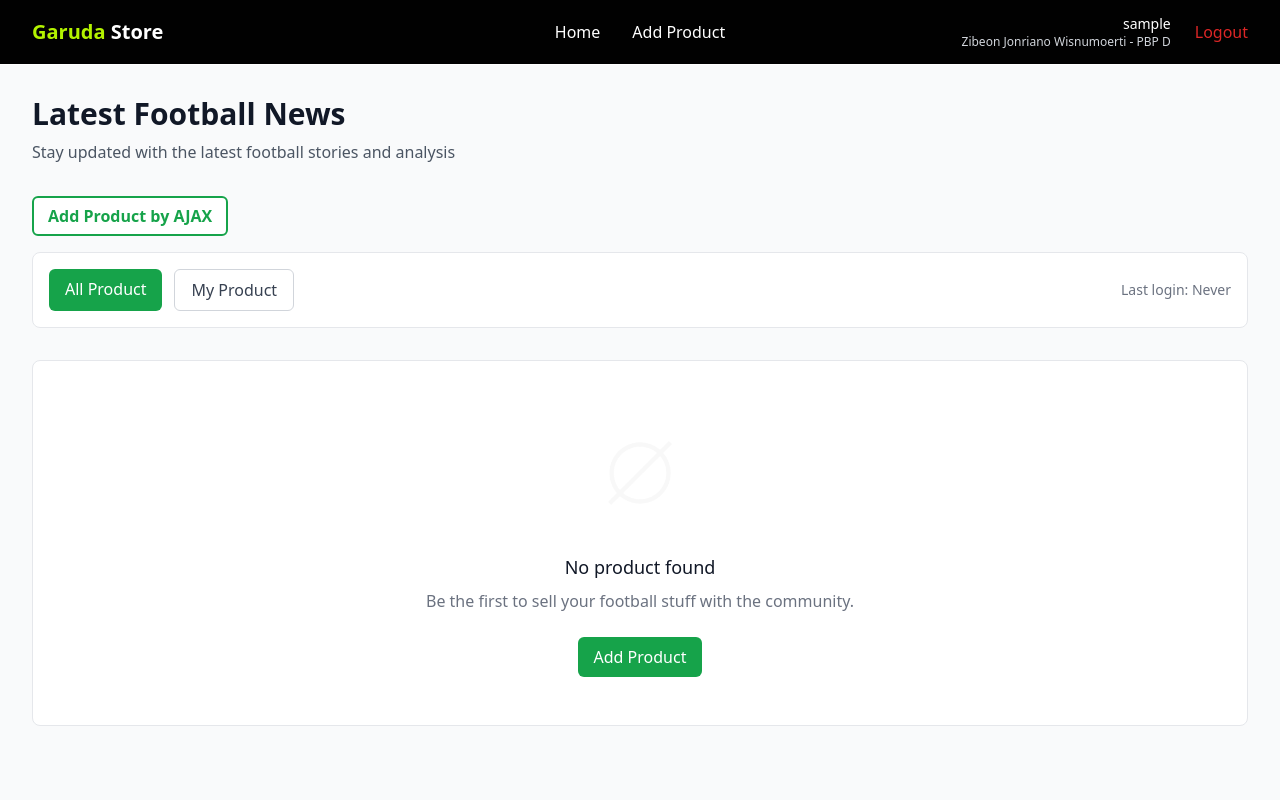
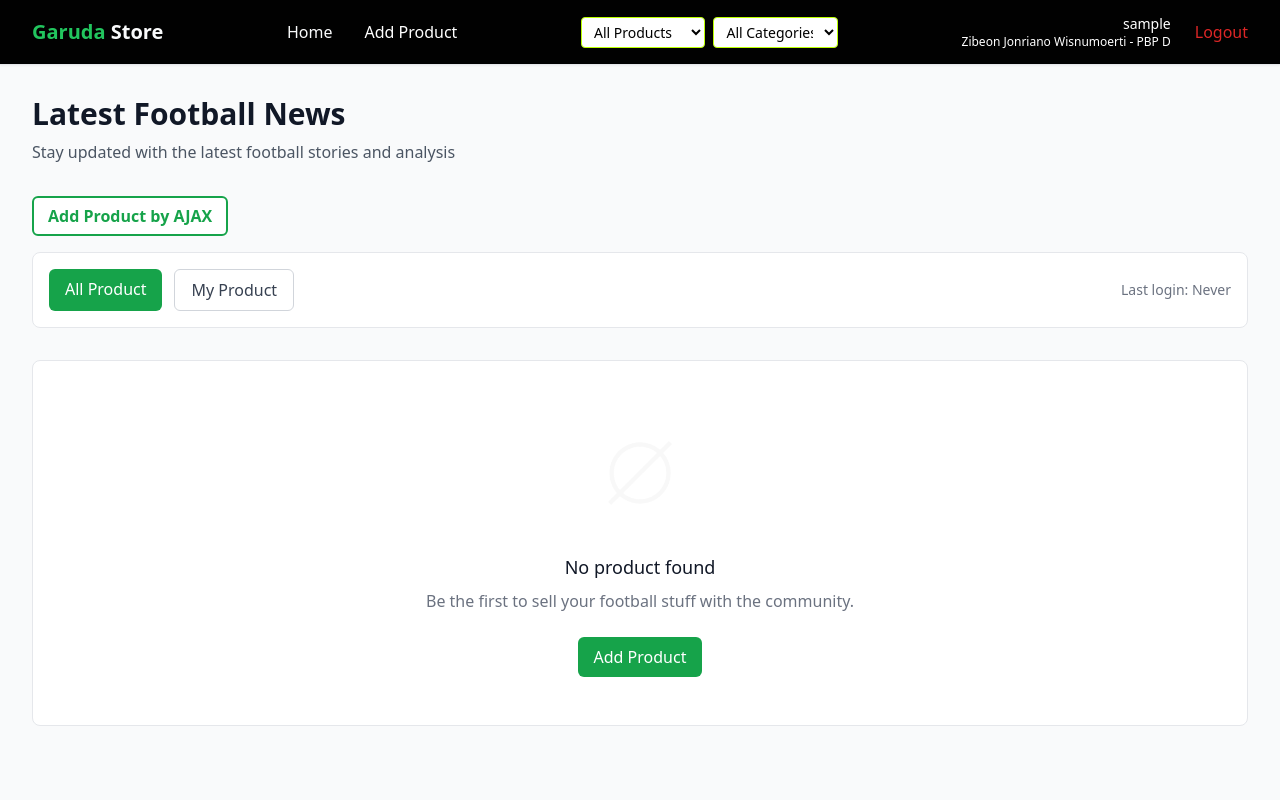
Before and after one commit to zibeonjonriano/garuda-store, a Django app: page / in a window 1280 px wide. Run offline with Django 5.2, Linux system fonts and the light colour scheme; the visitor is signed in with stand-in values (Sample User, id 1); data that the repository does not hold is empty; some libraries are stand-ins or nearby versions.

Commit message:
Beresin Styling Navbar + Product Detail

```diff
--- a/templates/navbar.html
+++ b/templates/navbar.html
@@ -1,23 +1,39 @@
-<nav class="fixed top-0 left-0 w-full bg-[#010101] border-white shadow-xg z-50 border-b border-gray-100">
+<nav class="fixed top-0 left-0 w-full bg-[#010101] border-b border-gray-200 shadow-sm z-50">
     <div class="max-w-7xl mx-auto px-6 lg:px-8">
       <div class="flex items-center justify-between h-16">
         <div class="flex items-center">
-          <h1 class="text-xl font-semibold text-white">
-            <span class="text-[#b3f300]">Garuda</span> Store
+          <h1 class="text-xl font-semibold text-gray-50">
+            <span class="text-green-500">Garuda</span> Store
           </h1>
         </div>
 
         <!-- Desktop Navigation -->
-        <div class="hidden md:flex items-center space-x-8 absolute left-1/2 transform -translate-x-1/2">
-          <a href="/" class="text-white hover:text-[#b3f300] font-medium transition-colors">
+        <div class="hidden md:flex items-center space-x-8">
+          <a href="/" class="text-gray-50 hover:text-green-500 font-medium transition-colors">
             Home
           </a>
-          <a href="{% url 'main:add_product' %}" class="text-white hover:text-[#b3f300] font-medium transition-colors">
+          <a href="{% url 'main:add_product' %}" class="text-white hover:text-green-500 font-medium transition-colors">
             Add Product
           </a>
         </div>
 
         <div class="hidden md:flex items-center space-x-4">
+
+        <!-- Owner Filter -->
+        <form method="GET" action="{% url 'main:show_main' %}" class="flex items-center space-x-2 ">
+            <select name="owner" onchange="this.form.submit()" class="border rounded px-2 py-1 text-sm bg-white">
+            <option value="all" {% if current_owner == "all" %}selected{% endif %}>All Products</option>
+            <option value="my" {% if current_owner == "my" %}selected{% endif %}>My Products</option>
+            </select>
+
+            <!-- Category Filter -->
+            <select name="category" onchange="this.form.submit()" class="border rounded px-2 py-1 text-sm bg-white">
+            <option value="all" {% if current_category == "all" %}selected{% endif %}>All Categories</option>
+            {% for key, value in categories %}
+                <option value="{{ key }}" {% if current_category == key %}selected{% endif %}>{{ value }}</option>
+            {% endfor %}
+            </select>
+        </form>
 
     </div>
 
@@ -26,7 +42,7 @@
           {% if user.is_authenticated %}
             <div class="text-right">
               <div class="text-sm font-medium text-white">{{ name|default:user.username }}</div>
-              <div class="text-xs text-gray-300">{{ student_name|default:"Student" }} - {{ class_name|default:"Class" }}</div>
+              <div class="text-xs text-white">{{ student_name|default:"Student" }} - {{ class_name|default:"Class" }}</div>
             </div>
             <a href="{% url 'main:logout' %}" class="text-red-600 hover:text-red-700 font-medium transition-colors">
               Logout
@@ -43,7 +59,7 @@
 
         <!-- Mobile Menu Button -->
         <div class="md:hidden flex items-center">
-          <button class="mobile-menu-button p-2 text-white hover:text-[#b3f300] transition-colors">
+          <button class="mobile-menu-button p-2 text-green-500 hover:text-green-200 transition-colors">
             <span class="sr-only">Open menu</span>
             <div class="w-6 h-6 flex flex-col justify-center items-center">
               <span class="bg-current block transition-all duration-300 ease-out h-0.5 w-6 rounded-sm"></span>
@@ -55,14 +71,14 @@
       </div>
     </div>
     <!-- Mobile Menu -->
-    <div class="mobile-menu hidden md:hidden bg-[#232323] border-t border-gray-200">
+    <div class="mobile-menu hidden md:hidden bg-white border-t border-gray-200">
       <div class="px-6 py-4 space-y-4">
         <!-- Mobile Navigation Links -->
         <div class="space-y-1">
-            <a href="/" class="block text-white hover:text-[#b3f300] font-medium py-3 transition-colors">
+            <a href="/" class="block text-gray-600 hover:text-gray-900 font-medium py-3 transition-colors">
                 Home
             </a>
-            <a href="{% url 'main:add_product' %}" class="block text-white hover:text-[#b3f300] font-medium py-3 transition-colors">
+            <a href="{% url 'main:add_product' %}" class="block text-gray-600 hover:text-gray-900 font-medium py-3 transition-colors">
                 Add Product
             </a>
 
@@ -70,7 +86,7 @@
             <!-- Category Filter as Links -->
             {% for key, value in categories %}
                 <a href="{% url 'main:show_main' %}?category={{ key }}{% if current_owner != 'all' %}&owner={{ current_owner }}{% endif %}"
-                class="block text-gray-100 hover:text-[#b3f300] font-medium py-3 transition-colors {% if current_category == key %}font-bold{% endif %}">
+                class="block text-gray-600 hover:text-gray-900 font-medium py-3 transition-colors {% if current_category == key %}font-bold{% endif %}">
                 {{ value }}
                 </a>
             {% endfor %}
@@ -80,10 +96,10 @@
         <div class="border-t border-gray-200 pt-4">
           {% if user.is_authenticated %}
             <div class="mb-4">
-              <div class="font-medium text-white">{{ name|default:user.username }}</div>
-              <div class="text-sm text-white">{{ student_name|default:"Student" }} - {{ class_name|default:"Class" }}</div>
+              <div class="font-medium text-gray-900">{{ name|default:user.username }}</div>
+              <div class="text-sm text-gray-500">{{ npm|default:"Student" }} - {{ class|default:"Class" }}</div>
             </div>
-            <a href="{% url 'main:logout' %}" class="block text-red-600 hover:text-red-700 font-medium py-3 transition-colors">
+            <a href="{% url 'main:logout' %}" class="block text-red-400 hover:text-red-700 font-medium py-3 transition-colors">
               Logout
             </a>
           {% else %}
```
Also changed, not shown: main/templates/product_detail.html (+6 -1 lines).
